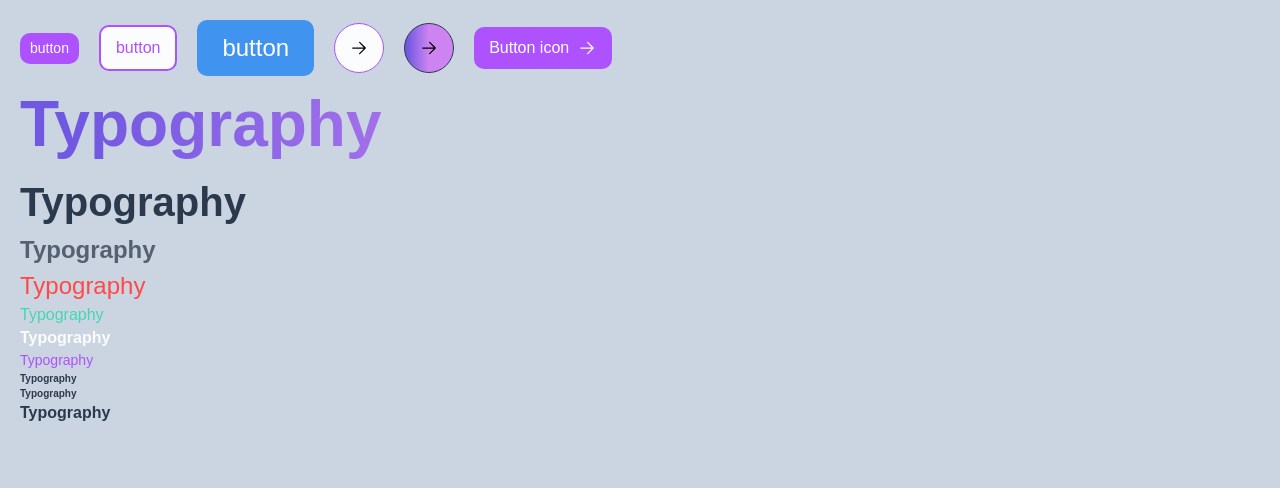
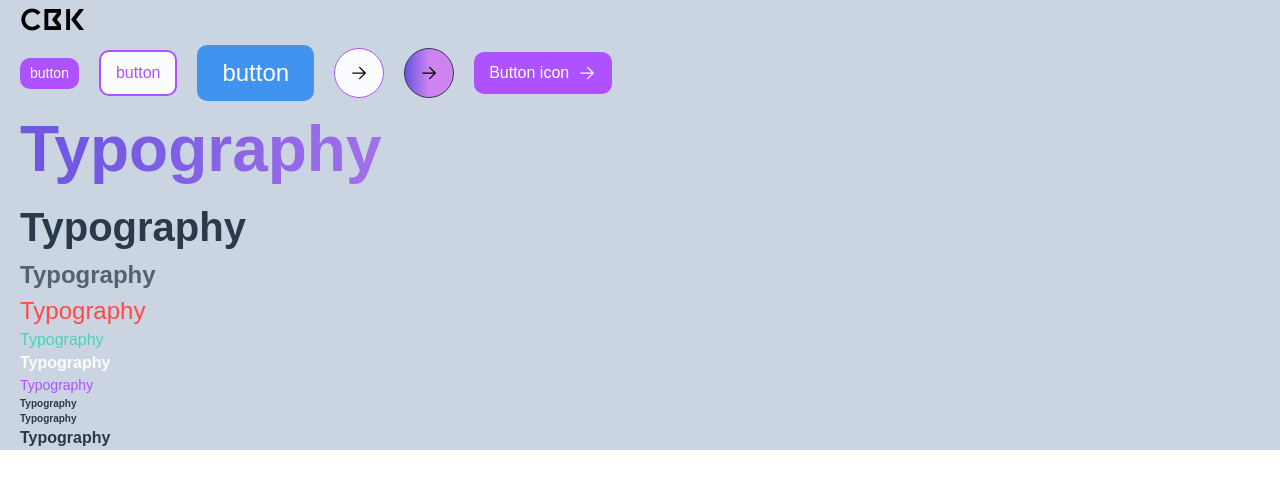
Before and after one commit to Wesome0674/CBK, a Next.js app: page / in a window 1280 px wide. Shown: the top 488 px of the page. Built offline with nearby package versions, Linux system fonts and the light colour scheme.

Commit message:
nav bar launch

```diff
--- a/src/app/globals.css
+++ b/src/app/globals.css
@@ -2,10 +2,19 @@
 @tailwind components;
 @tailwind utilities;
 
-@import url('https://fonts.googleapis.com/css2?family=Work+Sans:ital,wght@0,100..900;1,100..900&display=swap');
+@import url("https://fonts.googleapis.com/css2?family=Work+Sans:ital,wght@0,100..900;1,100..900&display=swap");
 
 @layer base {
   html {
     font-family: "Work Sans", sans-serif;
   }
 }
+
+@font-face {
+  font-family: "valorant";
+  src: url(/Fonts/ValorantFont.ttf);
+}
+
+.text-valorant {
+  font-family: "valorant", sans-serif;
+}
--- a/src/app/page.tsx
+++ b/src/app/page.tsx
@@ -13,10 +13,14 @@ import { FaPhoneAlt } from "react-icons/fa"; // phone
 import { IoIosMail, IoMdPin } from "react-icons/io"; // mail and loc
 import { FaReact } from "react-icons/fa"; // react
 import { SiTailwindcss } from "react-icons/si"; // tailwind
+import { Container } from "@/ui/components/container/Container";
+import { Navigation } from "@/ui/components/navigation/Navigation";
 
 export default function Home() {
   return (
-    <main className="bg-slate-300 min-h-screen p-5">
+    <>
+      <Navigation />
+      <Container>
         <div className="flex gap-5 items-center">
           <Button size="small" variant="accent">
             button
@@ -63,6 +67,7 @@ export default function Home() {
         <Typographie variant="link" component="h1">
           Typography
         </Typographie>
-    </main>
+      </Container>
+    </>
   );
 }
--- /dev/null
+++ b/src/ui/components/container/Container.tsx
@@ -0,0 +1,19 @@
+import clsx from "clsx";
+
+interface Props {
+  children: React.ReactNode;
+  className?: string;
+}
+
+export const Container = ({ children, className }: Props) => {
+  return (
+    <div
+      className={clsx(
+        className,
+        "w-full max-w-[1320px] mx-auto bg-slate-300 px-5"
+      )}
+    >
+      {children}
+    </div>
+  );
+};
--- /dev/null
+++ b/src/ui/components/navigation/Navigation.tsx
@@ -0,0 +1,17 @@
+import { Typographie } from "@/ui/designsystem/typography/Typographie";
+import { Container } from "../container/Container";
+
+interface Props {}
+
+export const Navigation = ({}: Props) => {
+  return (
+    <Container>
+      <nav>
+        <div>
+          <h1 className="text-[30px] tracking-wide text-valorant ">CBK</h1>
+        </div>
+        <div></div>
+      </nav>
+    </Container>
+  );
+};
```
Also changed, not shown: Fonts/ValorantFont.ttf (added). Lines whose indentation alone changed are shown as unchanged.
